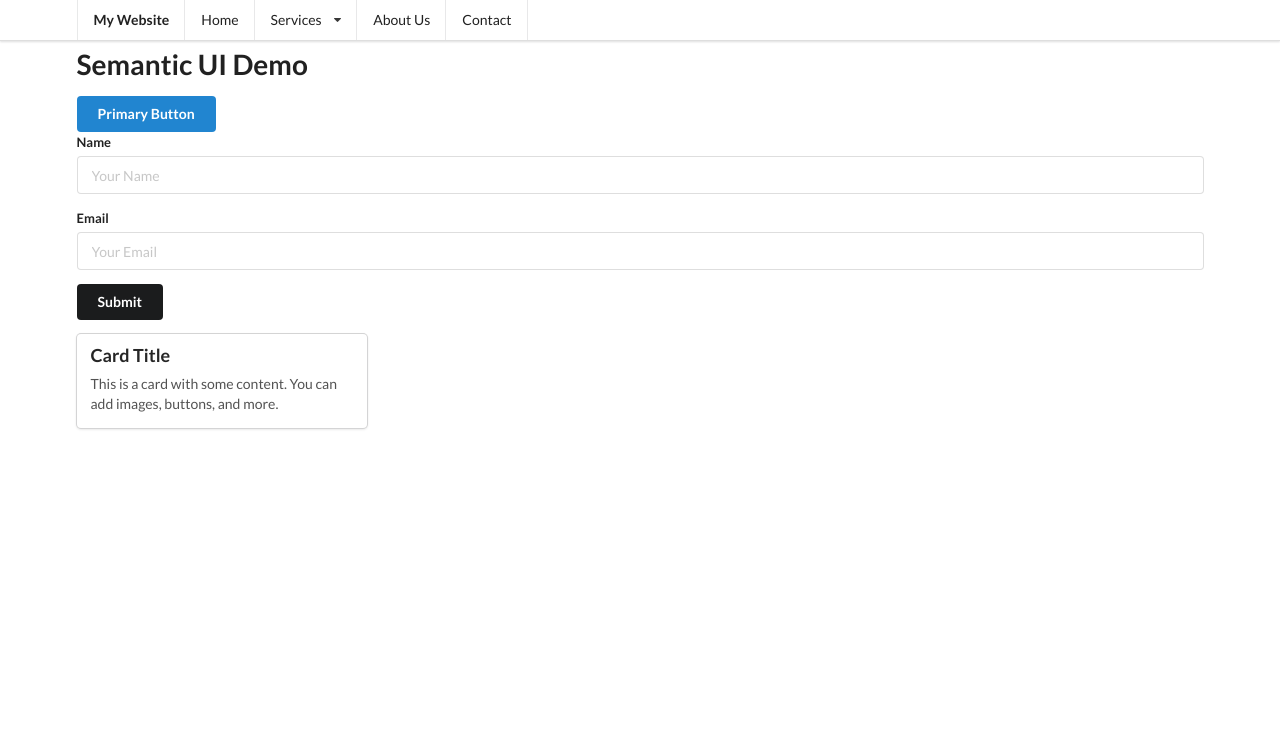
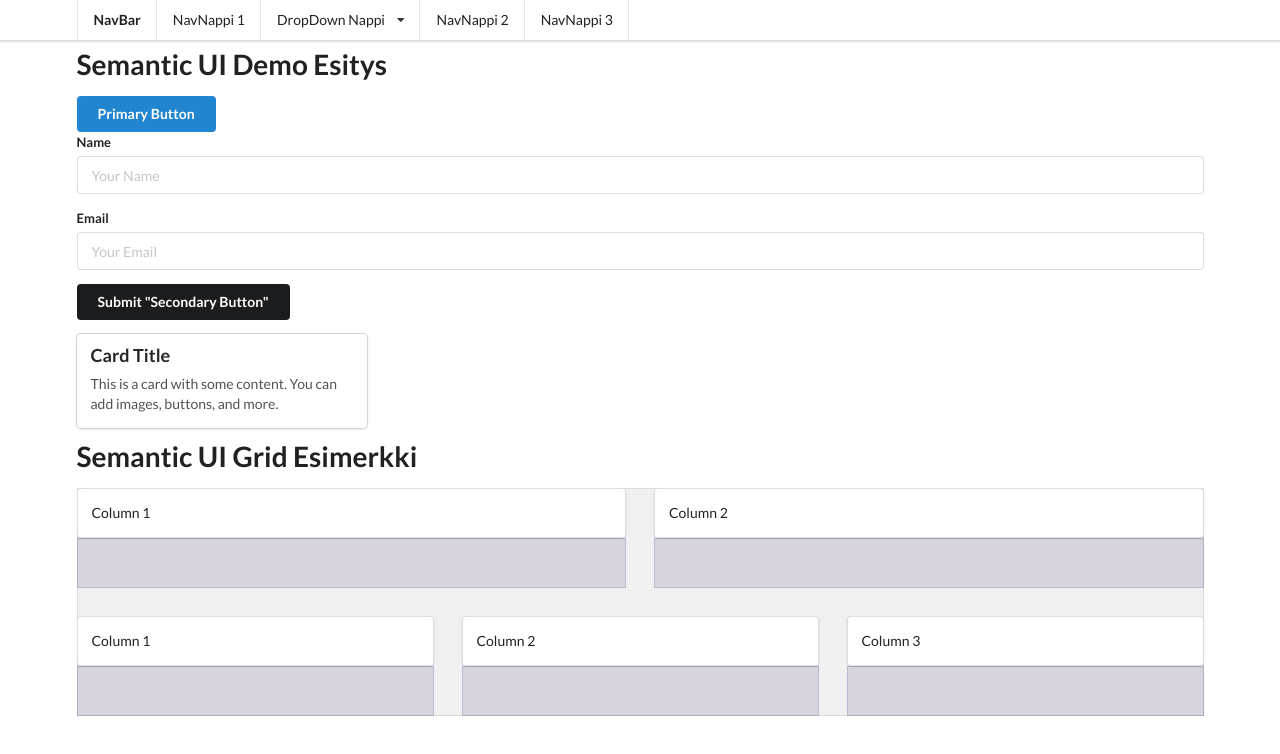
Before and after one commit to flamingraptor70/Semantic-UI-demo, a plain HTML site: page index.html in a window 1280 px wide. Drawn offline with nearby package versions, Linux system fonts and the light colour scheme.

Commit message:
added grid

```diff
--- a/index.html
+++ b/index.html
@@ -17,25 +17,25 @@
     <!-- Navigation -->
     <div class="ui top fixed menu">
       <div class="ui container">
-        <a class="header item" href="#">My Website</a>
-        <a class="item" href="#">Home</a>
+        <a class="header item" href="#">NavBar</a>
+        <a class="item" href="#">NavNappi 1</a>
         <div class="ui simple dropdown item">
-          Services
+          DropDown Nappi
           <i class="dropdown icon"></i>
           <div class="menu">
-            <a class="item" href="#">Web Design</a>
-            <a class="item" href="#">Development</a>
-            <a class="item" href="#">Marketing</a>
+            <a class="item" href="#">DropNavNappi 1</a>
+            <a class="item" href="#">DropNavNappi 2</a>
+            <a class="item" href="#">DropNavNappi 3</a>
           </div>
         </div>
-        <a class="item" href="#">About Us</a>
-        <a class="item" href="#">Contact</a>
+        <a class="item" href="#">NavNappi 2</a>
+        <a class="item" href="#">NavNappi 3</a>
       </div>
     </div>
 
     <main>
       <div class="ui container" style="margin-top: 50px">
-        <h1 class="ui header">Semantic UI Demo</h1>
+        <h1 class="ui header">Semantic UI Demo Esitys</h1>
 
         <!-- Button -->
         <button class="ui primary button">Primary Button</button>
@@ -50,7 +50,7 @@
             <label>Email</label>
             <input type="text" name="email" placeholder="Your Email" />
           </div>
-          <button class="ui secondary button" type="submit">Submit</button>
+          <button class="ui secondary button" type="submit">Submit "Secondary Button"</button>
         </form>
 
         <!-- Card -->
@@ -63,6 +63,38 @@
             </div>
           </div>
         </div>
+
+        <!-- Grid -->
+        <div class="ui container">
+          <h1 class="ui header">Semantic UI Grid Esimerkki</h1>
+
+          <div class="ui grid">
+              <!-- Two-column grid -->
+              <div class="two column row">
+                  <div class="column">
+                      <div class="ui segment">Column 1</div>
+                  </div>
+                  <div class="column">
+                      <div class="ui segment">Column 2</div>
+                  </div>
+              </div>
+
+              <!-- Three-column grid -->
+              <div class="three column row">
+                  <div class="column">
+                      <div class="ui segment">Column 1</div>
+                  </div>
+                  <div class="column">
+                      <div class="ui segment">Column 2</div>
+                  </div>
+                  <div class="column">
+                      <div class="ui segment">Column 3</div>
+                  </div>
+              </div>
+          </div>
+      </div>
+
+
       </div>
     </main>
   </body>
```
